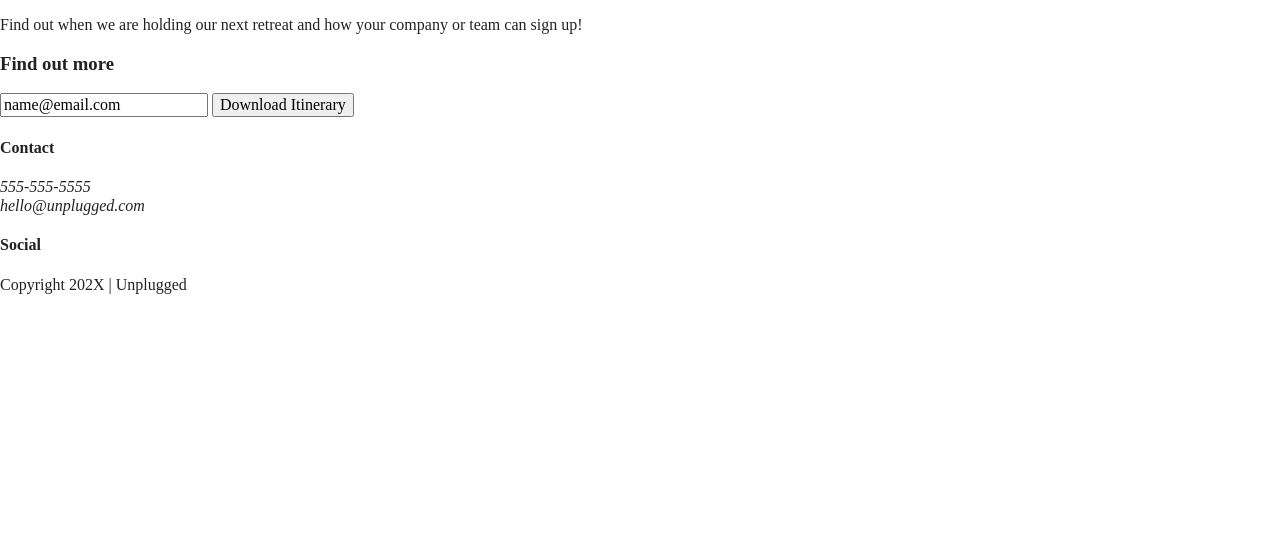
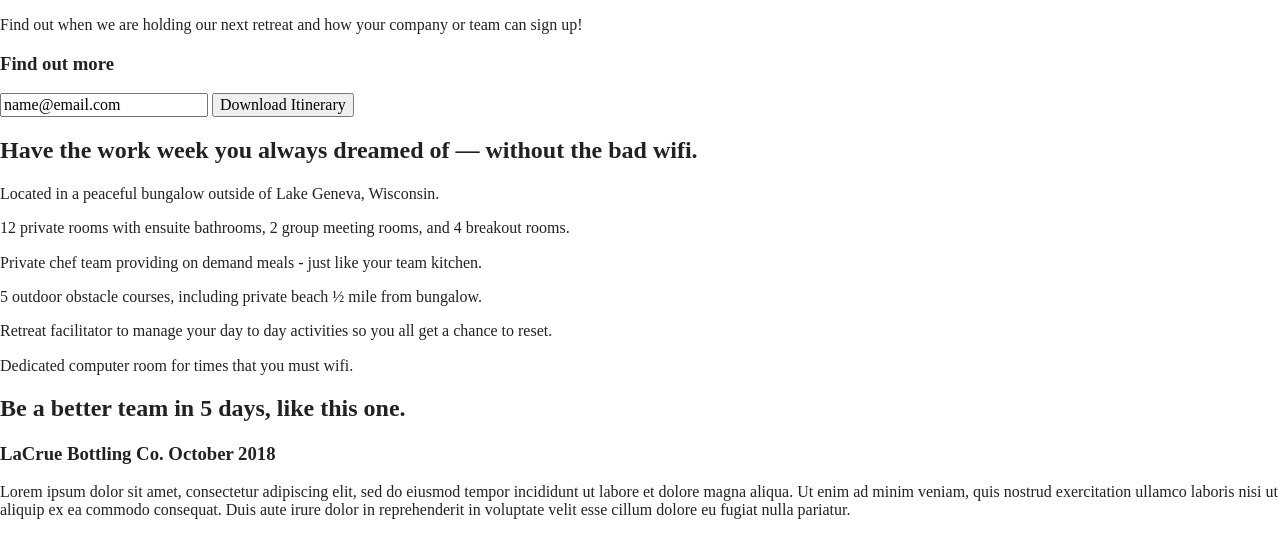
Before and after one commit to EdynLost/206-unplugged, a website built with Parcel: page index.html in a window 1280 px wide. Shown: the part 265-800 px from the top of the page. Built offline with nearby package versions, Linux system fonts and the light colour scheme.

Commit message:
Added more contnet

```diff
--- a/index.html
+++ b/index.html
@@ -1,9 +1,9 @@
 <!doctype html>
-<html class="no-js" lang="">
+<html class="no-js" lang="en">
 
 <head>
   <meta charset="utf-8">
-  <title></title>
+  <title>>Unplugged Retreat</title>
   <meta name="description" content="">
   <meta name="viewport" content="width=device-width, initial-scale=1">
 
@@ -62,6 +62,50 @@
         </div>
       </div>
     </aside>
+    <section class="features">
+      <div class="content-wrapper">
+        <h2>Have the work week you always dreamed of — without the bad wifi.</h2>
+        <!-- Add your Features content here -->
+        <div>
+        <article>
+          <p class="fontawesome-icon"></p>
+          <p class="features-item-description">Located in a peaceful bungalow outside of Lake Geneva, Wisconsin.</p>
+        </article>
+        <article>
+          <p class="fontawesome-icon"></p>
+          <p class="features-item-description">12 private rooms with ensuite bathrooms, 2 group meeting rooms, and 4 breakout rooms.</p>
+        </article>
+        <article>
+          <p class="fontawesome-icon"></p>
+          <p class="features-item-description">Private chef team providing on demand meals - just like your team kitchen.</p>
+        </article>
+        <article>
+          <p class="fontawesome-icon"></p>
+          <p class="features-item-description">5 outdoor obstacle courses, including private beach ½ mile from bungalow.</p>
+        </article>
+        <article>
+          <p class="fontawesome-icon"></p>
+          <p class="features-item-description">Retreat facilitator to manage your day to day activities so you all get a chance to reset.</p>
+        </article>
+        <article>
+          <p class="fontawesome-icon"></p>
+          <p class="features-item-description">Dedicated computer room for times that you must wifi.</p>
+        </article>
+      </div>
+    </div>
+    </section>
+
+    <section class="reviews">
+      <div class="content-wrapper">
+        <h2>Be a better team in 5 days, like this one.</h2>
+        <article>
+          <div>
+            <h3> LaCrue Bottling Co. October 2018</h3>
+            <p>Lorem ipsum dolor sit amet, consectetur adipiscing elit, sed do eiusmod tempor incididunt ut labore et dolore magna aliqua. Ut enim ad minim veniam, quis nostrud exercitation ullamco laboris nisi ut aliquip ex ea commodo consequat. Duis aute irure dolor in reprehenderit in voluptate velit esse cillum dolore eu fugiat nulla pariatur. </p>
+          </div>
+        </article>
+      </div>
+    </section>
 
   </main> <!-- main wrapper -->
 
```
